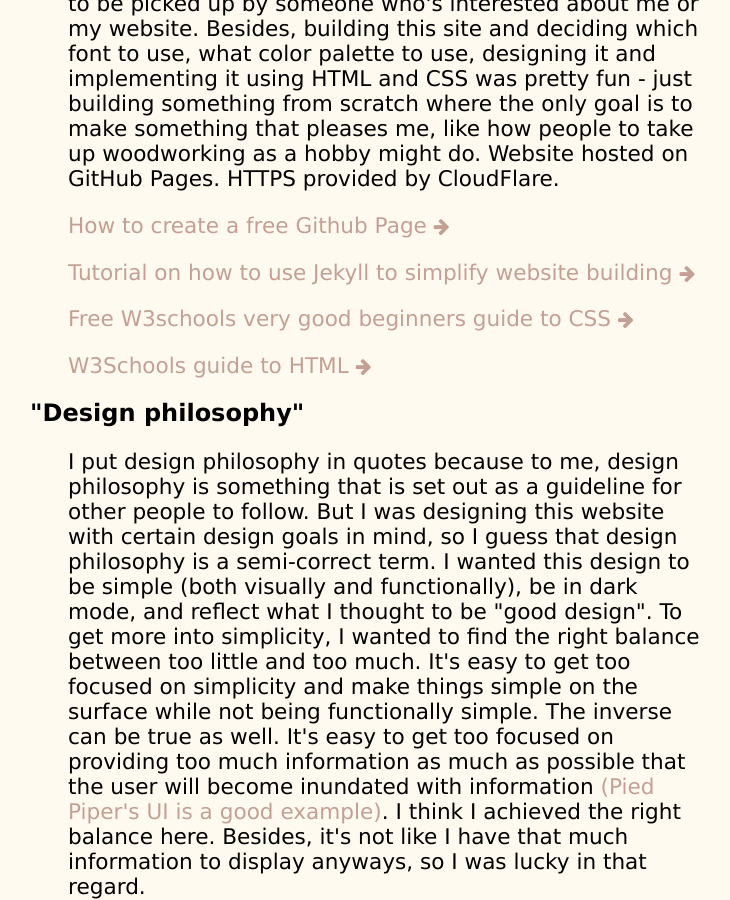
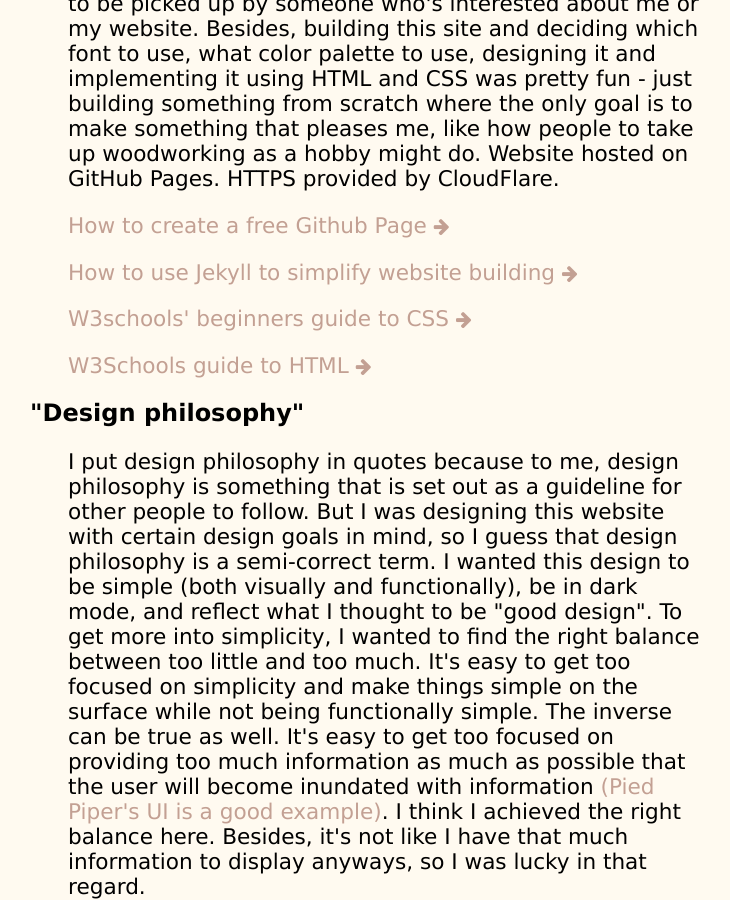
Before and after one commit to simon0h/simon0h.github.io, a Jekyll site: the page built from about/index.html, in a window 1280 px wide and 900 px high, scrolled down 504 px. Shown: the whole window, without its empty margins (256-986 px from the left). Built offline with Jekyll 4.4.1, drawn with Linux system fonts in a browser that asks for light colours.

Commit message:
Wording changes

```diff
--- a/about/index.html
+++ b/about/index.html
@@ -18,8 +18,8 @@ title: About
 		like how people to take up woodworking as a hobby might do. Website hosted on GitHub Pages. HTTPS provided by CloudFlare.
 	</p>
 	<p title = "pages.github.com"><a href="https://pages.github.com/"><p class = "links"> How to create a free Github Page <i class="fa fa-arrow-right" style="font-size:85%;"></i></a></p>
-	<p title = "jmcglone.com"><a href="http://jmcglone.com/guides/github-pages/"><p class = "links"> Tutorial on how to use Jekyll to simplify website building <i class="fa fa-arrow-right" style="font-size:85%;"></i></a></p>
-	<p title = "w3schools.com"><a href="https://www.w3schools.com/css/default.asp"><p class = "links"> Free W3schools very good beginners guide to CSS <i class="fa fa-arrow-right" style="font-size:85%;"></i></a></p>
+	<p title = "jmcglone.com"><a href="http://jmcglone.com/guides/github-pages/"><p class = "links"> How to use Jekyll to simplify website building <i class="fa fa-arrow-right" style="font-size:85%;"></i></a></p>
+	<p title = "w3schools.com"><a href="https://www.w3schools.com/css/default.asp"><p class = "links"> W3schools' beginners guide to CSS <i class="fa fa-arrow-right" style="font-size:85%;"></i></a></p>
 	<p title = "w3schools.com"><a href="https://www.w3schools.com/html/default.asp"><p class = "links"> W3Schools guide to HTML <i class="fa fa-arrow-right" style="font-size:85%;"></i></a></p>
 
 	<h2> "Design philosophy" </h2>
```
Also changed, not shown: 1 other file.
